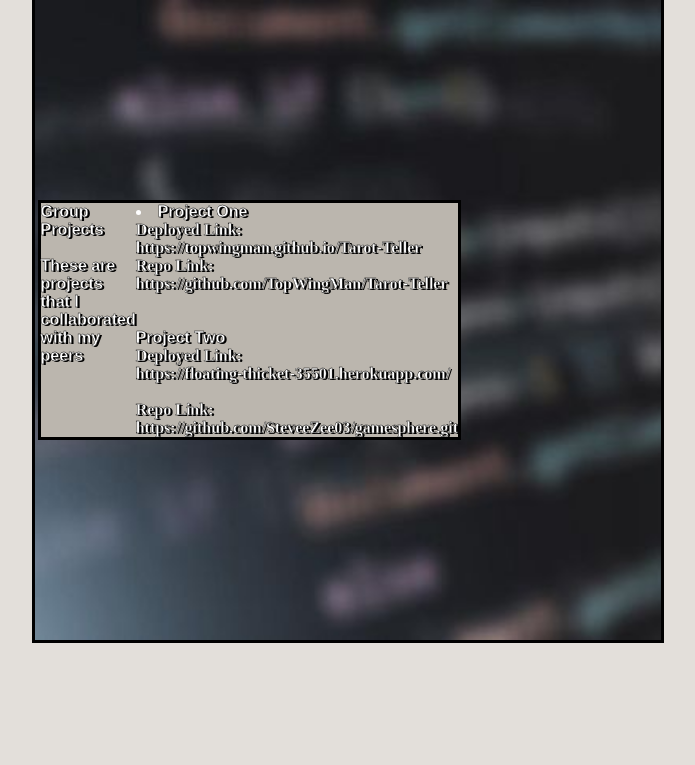
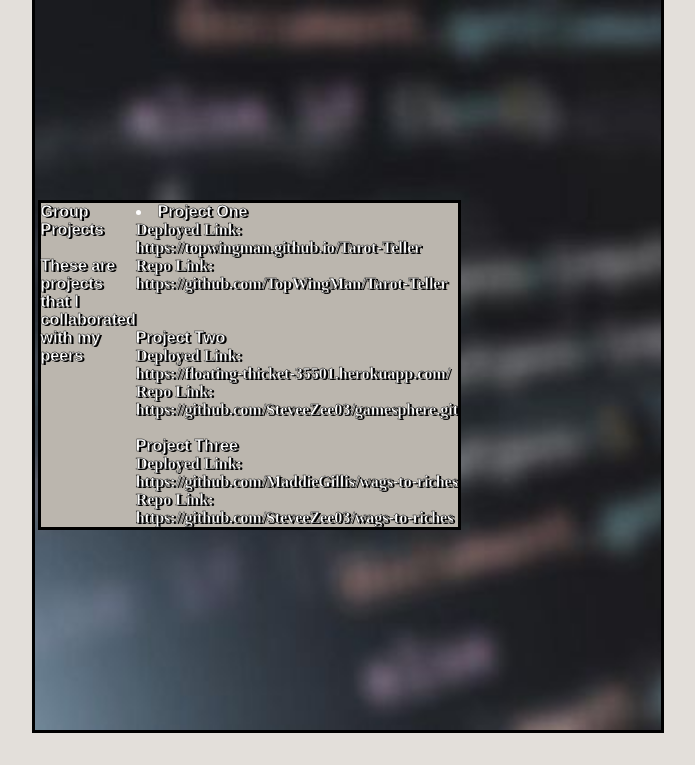
Before and after one commit to SteveeZee03/My-Student-Portfolio, a plain HTML site: page index.html in a window 1280 px wide. Shown: the part 4100-4865 px from the top of the page, without its empty margins (292-987 px from the left). Before the commit the page ends 4775 px from the top, so only its background shows below. Drawn offline with Linux system fonts and the light colour scheme.

Commit message:
added project three

```diff
--- a/index.html
+++ b/index.html
@@ -88,8 +88,12 @@
                 <br> <br><br>
                 Project Two <br>
                 <a style="color: white; -webkit-text-stroke: .37px black; text-decoration: none;" href= "https://floating-thicket-35501.herokuapp.com/"> Deployed Link: <br> https://floating-thicket-35501.herokuapp.com/</a>
-                <br> <br>
-                <a style="color: white; -webkit-text-stroke: .37px black; text-decoration: none;" href= "https://github.com/SteveeZee03/gamesphere.git"> Repo Link: https://github.com/SteveeZee03/gamesphere.git</a></header>
+                <br>
+                <a style="color: white; -webkit-text-stroke: .37px black; text-decoration: none;" href= "https://github.com/SteveeZee03/gamesphere.git"> Repo Link: https://github.com/SteveeZee03/gamesphere.git</a> <br> <br>
+                Project Three <br>
+                <a style="color: white; -webkit-text-stroke: .37px black; text-decoration: none;" href= "https://github.com/MaddieGillis/wags-to-riches"> Deployed Link: <br> https://github.com/MaddieGillis/wags-to-riches</a>
+                <br>
+                <a style="color: white; -webkit-text-stroke: .37px black; text-decoration: none;" href= "https://github.com/SteveeZee03/wags-to-riches"> Repo Link: https://github.com/SteveeZee03/wags-to-riches</a></header>
             </li>
 
 
```
